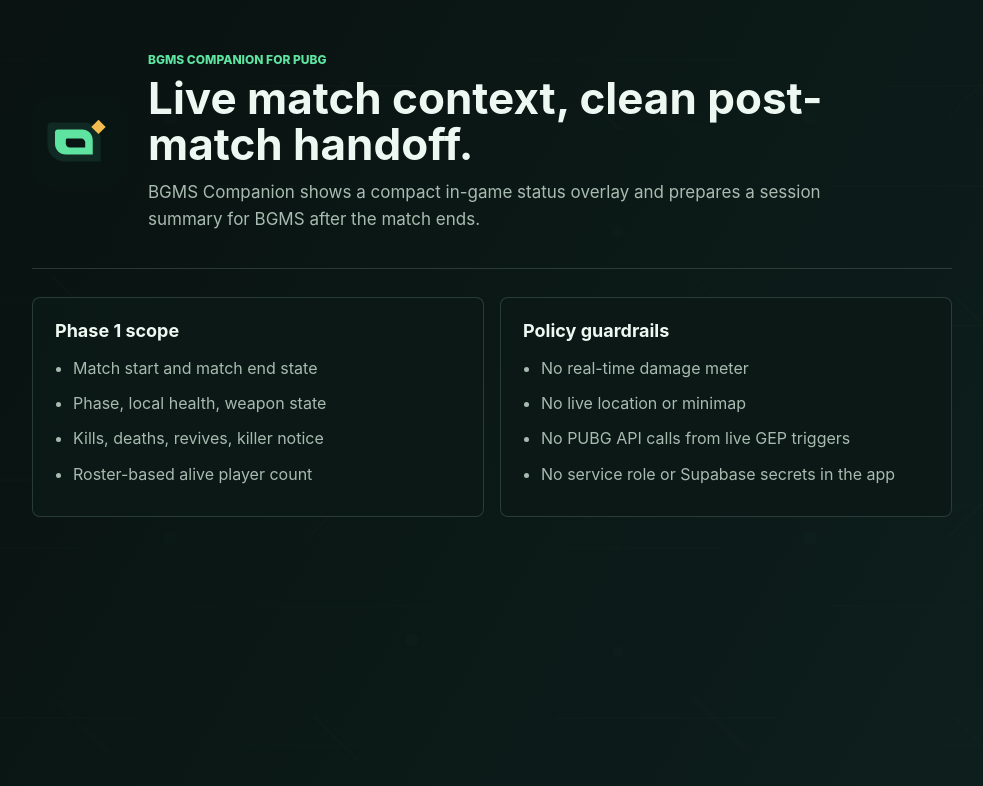
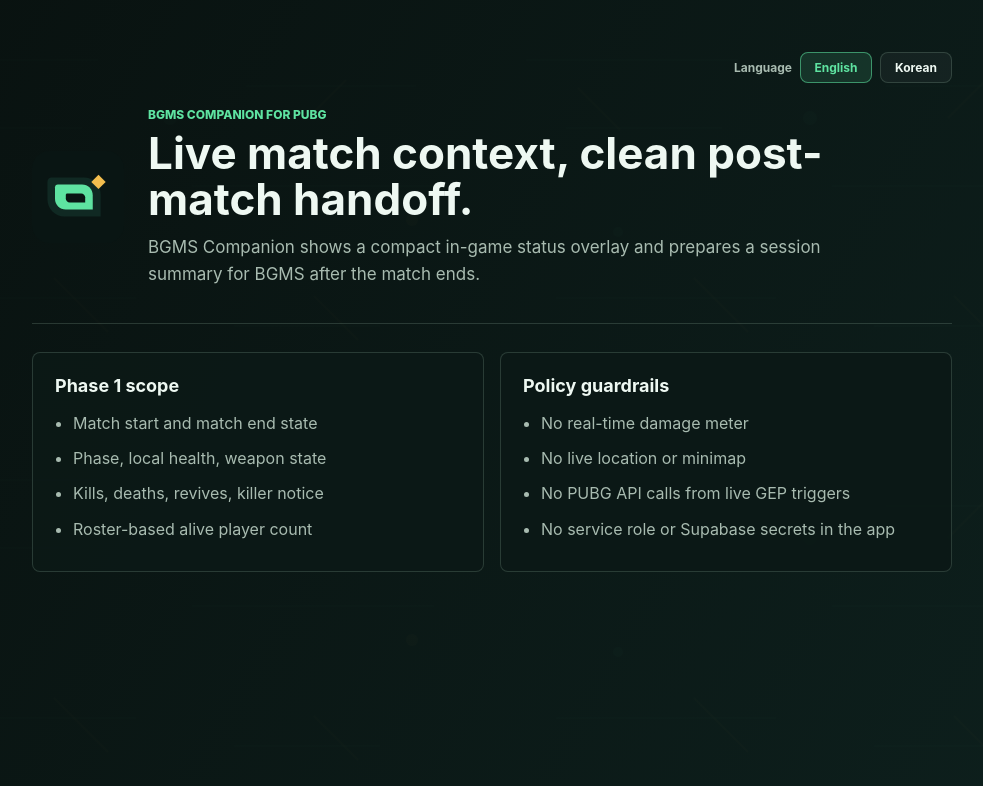
Before and after one commit to ka6865/BGMS-overwolf, a browser extension: page overwolf-app/desktop.html in a window 1280 px wide. Shown: the whole page, without its empty margins (148-1131 px from the left). Drawn offline with Linux system fonts and the light colour scheme.

Commit message:
Add optional Korean localization

```diff
--- a/overwolf-app/desktop.html
+++ b/overwolf-app/desktop.html
@@ -8,12 +8,18 @@
   </head>
   <body class="desktop-shell">
     <main class="desktop-page">
+      <nav class="language-switcher" aria-label="Language">
+        <span data-i18n="languageLabel">Language</span>
+        <button type="button" data-language="en" aria-pressed="true" data-i18n="languageEnglish">English</button>
+        <button type="button" data-language="ko" aria-pressed="false" data-i18n="languageKorean">Korean</button>
+      </nav>
+
       <section class="desktop-hero" aria-labelledby="app-title">
         <img src="assets/bgms-icon.svg" alt="" class="desktop-logo">
         <div>
-          <p class="eyebrow">BGMS Companion for PUBG</p>
-          <h1 id="app-title">Live match context, clean post-match handoff.</h1>
-          <p class="lede">
+          <p class="eyebrow" data-i18n="desktopEyebrow">BGMS Companion for PUBG</p>
+          <h1 id="app-title" data-i18n="desktopTitle">Live match context, clean post-match handoff.</h1>
+          <p class="lede" data-i18n="desktopLede">
             BGMS Companion shows a compact in-game status overlay and prepares a session summary for BGMS after the match ends.
           </p>
         </div>
@@ -21,25 +27,28 @@
 
       <section class="desktop-grid" aria-label="App status">
         <article class="panel">
-          <h2>Phase 1 scope</h2>
+          <h2 data-i18n="phaseScopeTitle">Phase 1 scope</h2>
           <ul class="scope-list">
-            <li>Match start and match end state</li>
-            <li>Phase, local health, weapon state</li>
-            <li>Kills, deaths, revives, killer notice</li>
-            <li>Roster-based alive player count</li>
+            <li data-i18n="phaseScopeMatch">Match start and match end state</li>
+            <li data-i18n="phaseScopeState">Phase, local health, weapon state</li>
+            <li data-i18n="phaseScopeEvents">Kills, deaths, revives, killer notice</li>
+            <li data-i18n="phaseScopeRoster">Roster-based alive player count</li>
           </ul>
         </article>
 
         <article class="panel">
-          <h2>Policy guardrails</h2>
+          <h2 data-i18n="guardrailsTitle">Policy guardrails</h2>
           <ul class="scope-list">
-            <li>No real-time damage meter</li>
-            <li>No live location or minimap</li>
-            <li>No PUBG API calls from live GEP triggers</li>
-            <li>No service role or Supabase secrets in the app</li>
+            <li data-i18n="guardrailDamage">No real-time damage meter</li>
+            <li data-i18n="guardrailLocation">No live location or minimap</li>
+            <li data-i18n="guardrailPubgApi">No PUBG API calls from live GEP triggers</li>
+            <li data-i18n="guardrailSecrets">No service role or Supabase secrets in the app</li>
           </ul>
         </article>
       </section>
     </main>
+
+    <script src="i18n.js"></script>
+    <script src="desktop.js"></script>
   </body>
 </html>
--- /dev/null
+++ b/overwolf-app/desktop.js
@@ -0,0 +1,37 @@
+(function () {
+  "use strict";
+
+  function queryLanguageButtons() {
+    return Array.prototype.slice.call(document.querySelectorAll("[data-language]"));
+  }
+
+  function syncLanguageButtons() {
+    var language = window.bgmsI18n.getLanguage();
+
+    queryLanguageButtons().forEach(function (button) {
+      var isSelected = button.getAttribute("data-language") === language;
+
+      button.classList.toggle("is-selected", isSelected);
+      button.setAttribute("aria-pressed", isSelected ? "true" : "false");
+    });
+  }
+
+  function bindLanguageButtons() {
+    queryLanguageButtons().forEach(function (button) {
+      button.addEventListener("click", function () {
+        window.bgmsI18n.setLanguage(button.getAttribute("data-language"));
+        window.bgmsI18n.applyTranslations(document);
+        syncLanguageButtons();
+      });
+    });
+  }
+
+  window.bgmsI18n.applyTranslations(document);
+  bindLanguageButtons();
+  syncLanguageButtons();
+
+  window.addEventListener("bgms:language-change", function () {
+    window.bgmsI18n.applyTranslations(document);
+    syncLanguageButtons();
+  });
+})();
--- /dev/null
+++ b/overwolf-app/i18n.js
@@ -0,0 +1,140 @@
+(function () {
+  "use strict";
+
+  var STORAGE_KEY = "bgms_companion_language";
+  var DEFAULT_LANGUAGE = "en";
+  var dictionaries = {
+    en: {
+      desktopEyebrow: "BGMS Companion for PUBG",
+      desktopTitle: "Live match context, clean post-match handoff.",
+      desktopLede: "BGMS Companion shows a compact in-game status overlay and prepares a session summary for BGMS after the match ends.",
+      phaseScopeTitle: "Phase 1 scope",
+      phaseScopeMatch: "Match start and match end state",
+      phaseScopeState: "Phase, local health, weapon state",
+      phaseScopeEvents: "Kills, deaths, revives, killer notice",
+      phaseScopeRoster: "Roster-based alive player count",
+      guardrailsTitle: "Policy guardrails",
+      guardrailDamage: "No real-time damage meter",
+      guardrailLocation: "No live location or minimap",
+      guardrailPubgApi: "No PUBG API calls from live GEP triggers",
+      guardrailSecrets: "No service role or Supabase secrets in the app",
+      languageLabel: "Language",
+      languageEnglish: "English",
+      languageKorean: "Korean",
+      overlayEyebrow: "BGMS Companion",
+      waitingForPubg: "Waiting for PUBG",
+      liveMatch: "Live match",
+      matchEnded: "Match ended",
+      idle: "Idle",
+      kills: "Kills",
+      alive: "Alive",
+      health: "Health",
+      weaponUnknown: "Weapon state unknown",
+      noLiveEvents: "No live events yet",
+      gep: "GEP",
+      game: "Game",
+      last: "Last",
+      raw: "Raw",
+      recent: "Recent",
+      run: "run",
+      off: "off",
+      overlayAriaLabel: "BGMS Companion live overlay"
+    },
+    ko: {
+      desktopEyebrow: "BGMS Companion for PUBG",
+      desktopTitle: "실시간 매치 상태와 깔끔한 사후 분석 연결.",
+      desktopLede: "BGMS Companion은 인게임 상태 오버레이를 표시하고 매치 종료 후 BGMS 세션 요약 연결을 준비합니다.",
+      phaseScopeTitle: "Phase 1 범위",
+      phaseScopeMatch: "매치 시작 및 종료 상태",
+      phaseScopeState: "페이즈, 내 체력, 무기 상태",
+      phaseScopeEvents: "킬, 데스, 부활, 킬러 알림",
+      phaseScopeRoster: "로스터 기반 생존자 수",
+      guardrailsTitle: "정책 가드레일",
+      guardrailDamage: "실시간 데미지 미터 없음",
+      guardrailLocation: "실시간 위치나 미니맵 없음",
+      guardrailPubgApi: "GEP 실시간 트리거에서 PUBG API 직접 호출 없음",
+      guardrailSecrets: "앱에 서비스 롤 또는 Supabase 비밀키 없음",
+      languageLabel: "언어",
+      languageEnglish: "영어",
+      languageKorean: "한국어",
+      overlayEyebrow: "BGMS Companion",
+      waitingForPubg: "PUBG 대기 중",
+      liveMatch: "매치 진행 중",
+      matchEnded: "매치 종료",
+      idle: "대기",
+      kills: "킬",
+      alive: "생존",
+      health: "체력",
+      weaponUnknown: "무기 상태 알 수 없음",
+      noLiveEvents: "아직 실시간 이벤트 없음",
+      gep: "GEP",
+      game: "게임",
+      last: "최근",
+      raw: "원본",
+      recent: "기록",
+      run: "실행",
+      off: "꺼짐",
+      overlayAriaLabel: "BGMS Companion 실시간 오버레이"
+    }
+  };
+
+  function normalizeLanguage(language) {
+    return dictionaries[language] ? language : DEFAULT_LANGUAGE;
+  }
+
+  function getLanguage() {
+    try {
+      return normalizeLanguage(window.localStorage.getItem(STORAGE_KEY));
+    } catch (_error) {
+      return DEFAULT_LANGUAGE;
+    }
+  }
+
+  function setLanguage(language) {
+    var nextLanguage = normalizeLanguage(language);
+
+    try {
+      window.localStorage.setItem(STORAGE_KEY, nextLanguage);
+    } catch (_error) {
+      return nextLanguage;
+    }
+
+    window.dispatchEvent(new CustomEvent("bgms:language-change", {
+      detail: {
+        language: nextLanguage
+      }
+    }));
+
+    return nextLanguage;
+  }
+
+  function translate(key, language) {
+    var normalizedLanguage = normalizeLanguage(language || getLanguage());
+    var dictionary = dictionaries[normalizedLanguage];
+    var fallback = dictionaries[DEFAULT_LANGUAGE];
+
+    return dictionary[key] || fallback[key] || key;
+  }
+
+  function applyTranslations(root) {
+    var language = getLanguage();
+    var scope = root || document;
+
+    document.documentElement.lang = language;
+
+    Array.prototype.forEach.call(scope.querySelectorAll("[data-i18n]"), function (element) {
+      element.textContent = translate(element.getAttribute("data-i18n"), language);
+    });
+
+    Array.prototype.forEach.call(scope.querySelectorAll("[data-i18n-aria-label]"), function (element) {
+      element.setAttribute("aria-label", translate(element.getAttribute("data-i18n-aria-label"), language));
+    });
+  }
+
+  window.bgmsI18n = {
+    getLanguage: getLanguage,
+    setLanguage: setLanguage,
+    translate: translate,
+    applyTranslations: applyTranslations
+  };
+})();
--- a/overwolf-app/styles.css
+++ b/overwolf-app/styles.css
@@ -41,6 +41,34 @@ body {
   width: min(920px, calc(100vw - 48px));
   margin: 0 auto;
   padding: 52px 0;
+}
+
+.language-switcher {
+  display: flex;
+  align-items: center;
+  justify-content: flex-end;
+  gap: 8px;
+  margin-bottom: 24px;
+  color: var(--muted);
+  font-size: 12px;
+  font-weight: 700;
+}
+
+.language-switcher button {
+  min-width: 72px;
+  padding: 7px 10px;
+  border: 1px solid var(--line);
+  border-radius: 8px;
+  background: rgba(255, 255, 255, 0.04);
+  color: var(--text);
+  font: inherit;
+  cursor: pointer;
+}
+
+.language-switcher button.is-selected {
+  border-color: rgba(94, 227, 161, 0.55);
+  background: rgba(94, 227, 161, 0.13);
+  color: var(--mint);
 }
 
 .desktop-hero {
```
Also changed, not shown: overwolf-app/in-game.html (+10 -9 lines), overwolf-app/in-game.js (+28 -11 lines), overwolf-app/README.md.
